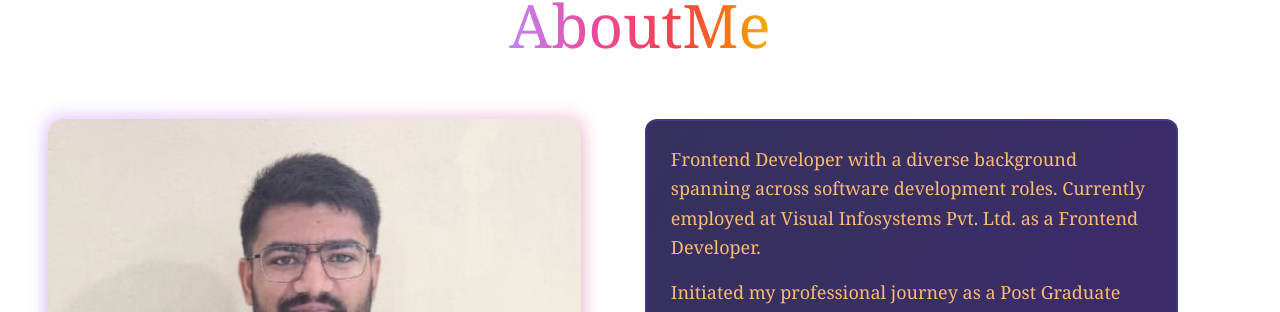
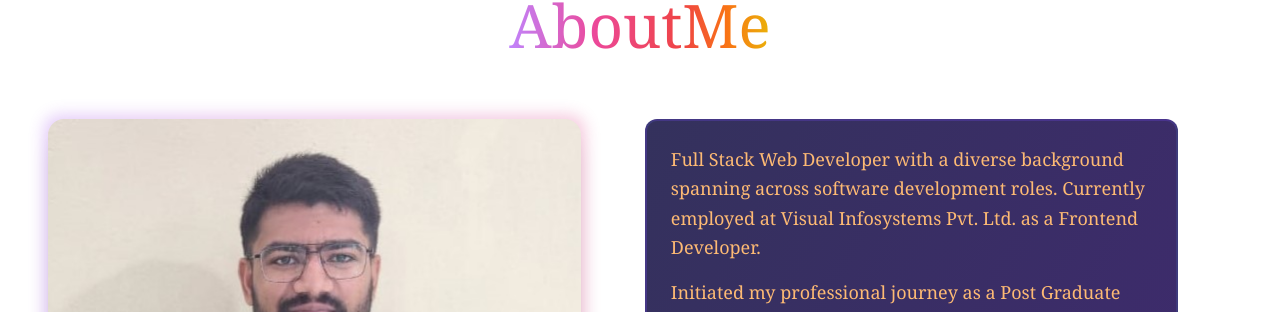
Before and after one commit to tushar782/react_portfolio, a React (Vite) app: page / in a window 1280 px wide. Shown: the part 1195-1507 px from the top of the page. Built offline with nearby package versions, Linux system fonts and the light colour scheme.

Commit message:
Modify the UI Component

```diff
--- a/src/constants/index.js
+++ b/src/constants/index.js
@@ -13,7 +13,7 @@ export const HERO_CONTENT = ` Dedicated Software Developer with one year of prof
 // export const ABOUT_TEXT = `I am a dedicated and versatile frontend developer with a passion for creating efficient and user-friendly web applications. With 1 year of professional experience, I have worked with a variety of technologies, including ReactJs, Python, JavaScript, MySQL, PostgreSQL, and MongoDB. My journey in web development began with a deep curiosity for how things work, and it has evolved into a career where I continuously strive to learn and adapt to new challenges. I thrive in collaborative environments and enjoy solving complex problems to deliver high-quality solutions. Outside of coding, I enjoy staying active, exploring new technologies, and contributing to open-source projects.`;
 
 export const ABOUT_TEXT = `
-  <p>Frontend Developer with a diverse background spanning across software development roles. Currently employed at Visual Infosystems Pvt. Ltd. as a Frontend Developer.</p>
+  <p>Full Stack Web Developer with a diverse background spanning across software development roles. Currently employed at Visual Infosystems Pvt. Ltd. as a Frontend Developer.</p>
 
   <p>Initiated my professional journey as a Post Graduate Trainee at Compserv Consultants Pvt Ltd, Kolhapur.</p>
 
@@ -65,7 +65,7 @@ export const ABOUT_TEXT = `
 export const EXPERIENCES = [
   {
     year: "2023 - Present",
-    role: "Frontend Developer",
+    role: "Full Stack Web Developer",
     company: "VISUAL INFOSYSTEMS Pvt. Ltd.",
     description: `Lead a team in developing and maintaining web applications, including a School / College ERP management system, using JavaScript (ES6), Python, and Django. Implemented stored procedures and functions for data inserting and retrieving.`,
     technologies: ["HTML5", "CSS", "Python", "Django", "JavaScript", "AJAX", "PostgreSQL"],
```
